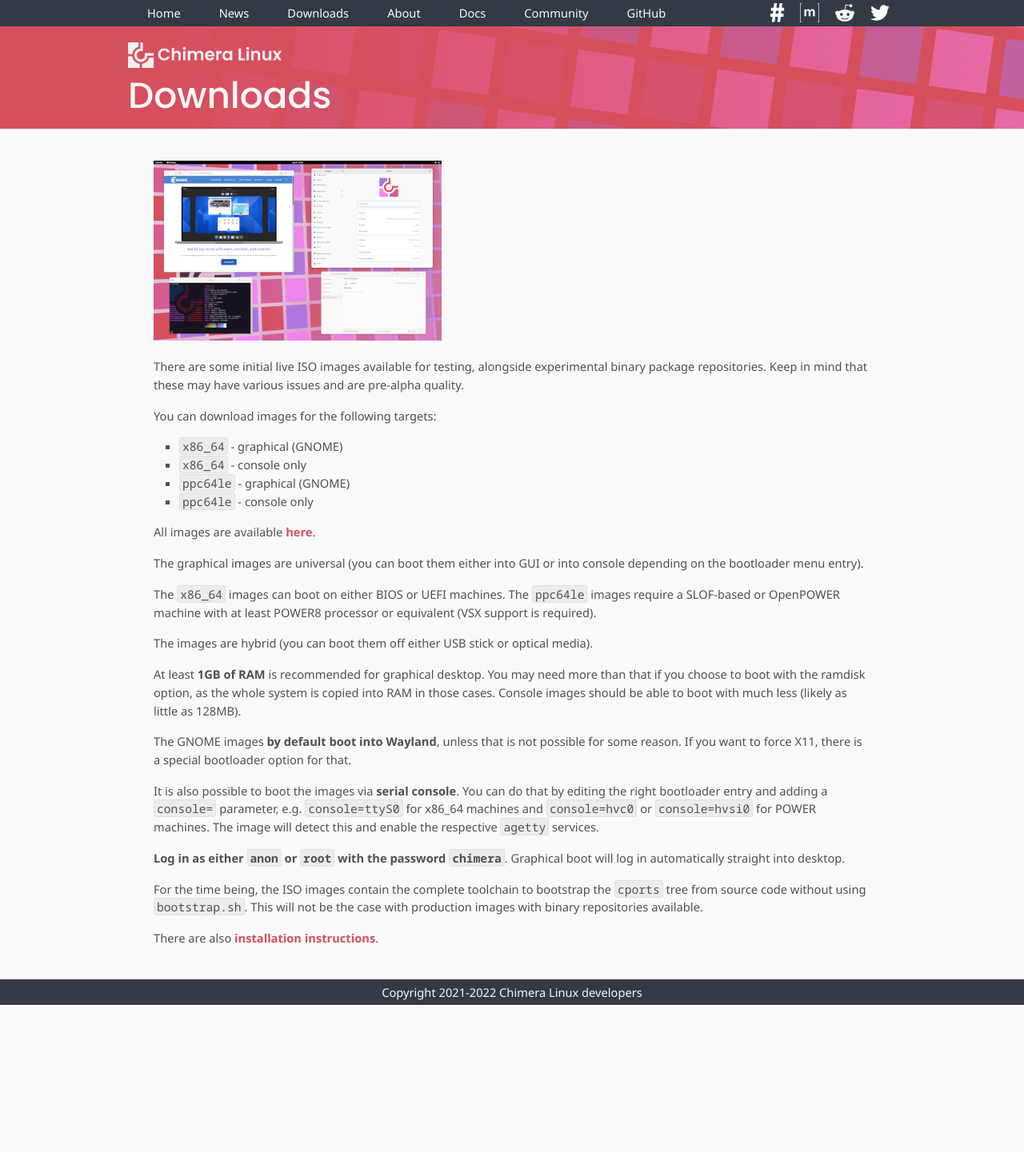
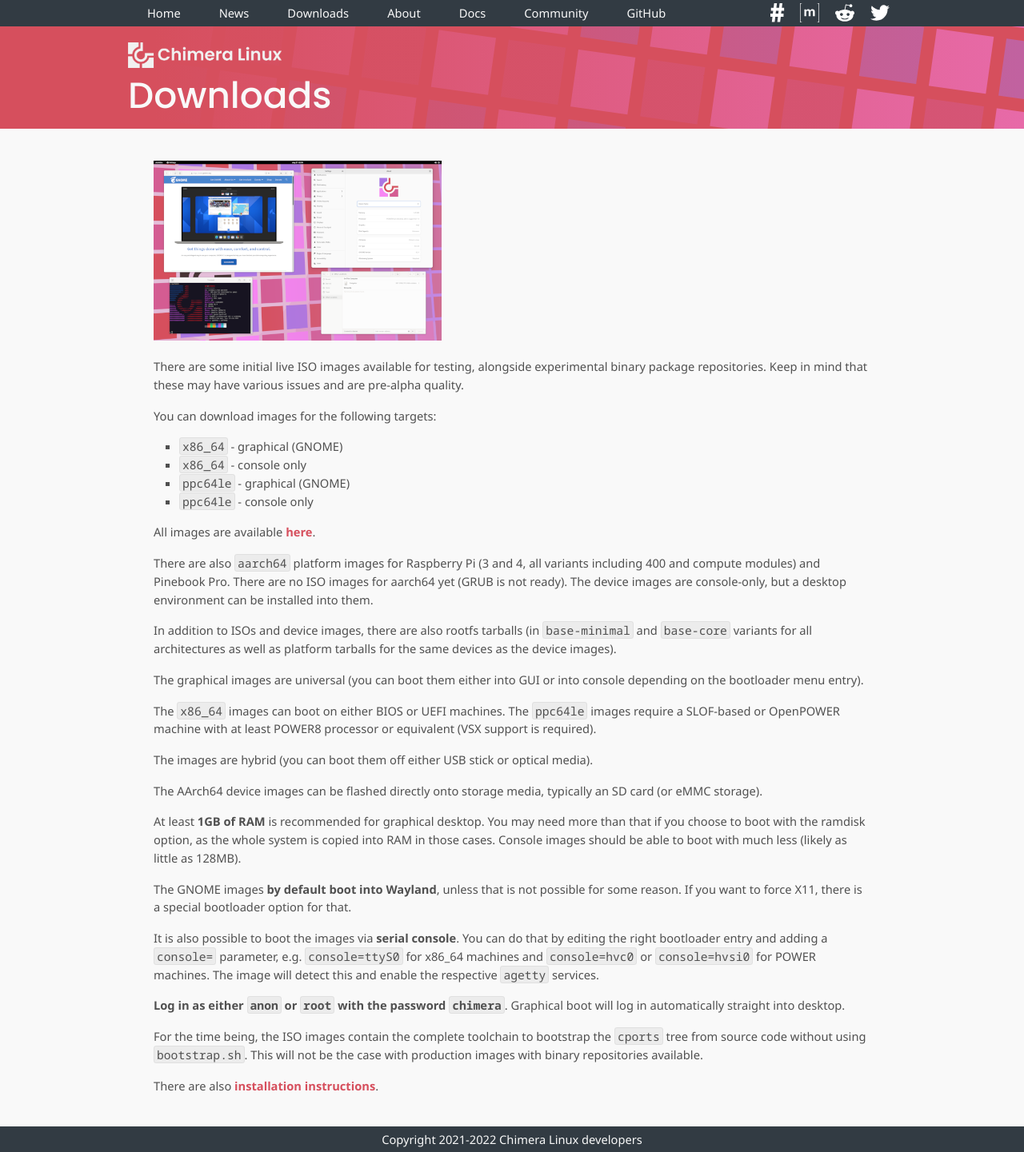
Before and after one commit to chimera-linux/chimera-linux.github.io, a Jekyll site: the page built from downloads/index.md, in a window 1280 px wide. Shown: the whole page at 80% size. Built offline with Jekyll 4.4.1, drawn with Linux system fonts in a browser that asks for light colours; before the commit the page ends 1257 px from its top, so only the background shows below that.

Commit message:
update with aarch64 info

```diff
--- a/downloads/index.md
+++ b/downloads/index.md
@@ -18,6 +18,15 @@
 
 All images are available [here](https://repo.chimera-linux.org/live).
 
+There are also `aarch64` platform images for Raspberry Pi (3 and 4, all
+variants including 400 and compute modules) and Pinebook Pro. There
+are no ISO images for aarch64 yet (GRUB is not ready). The device images
+are console-only, but a desktop environment can be installed into them.
+
+In addition to ISOs and device images, there are also rootfs tarballs
+(in `base-minimal` and `base-core` variants for all architectures as
+well as platform tarballs for the same devices as the device images).
+
 The graphical images are universal (you can boot them either into GUI
 or into console depending on the bootloader menu entry).
 
@@ -27,6 +36,9 @@
 
 The images are hybrid (you can boot them off either USB stick or optical
 media).
+
+The AArch64 device images can be flashed directly onto storage media,
+typically an SD card (or eMMC storage).
 
 At least **1GB of RAM** is recommended for graphical desktop. You may need
 more than that if you choose to boot with the ramdisk option, as the whole
--- a/index.html
+++ b/index.html
@@ -96,8 +96,9 @@
     <div id="bottom_iso">
         <p>
             <strong>Initial bootable ISO images for x86_64 and ppc64le as well
-            as binary package repositories are now available.</strong> Check
-            the <a href="/downloads">Downloads</a> page for links and
+            as device images for select AArch64 targets and binary package
+            repositories are now available.</strong> Check the
+            <a href="/downloads">Downloads</a> page for links and
             instructions. Note that these are pre-alpha quality and are
             provided solely for testing purposes.
         </p>
```
